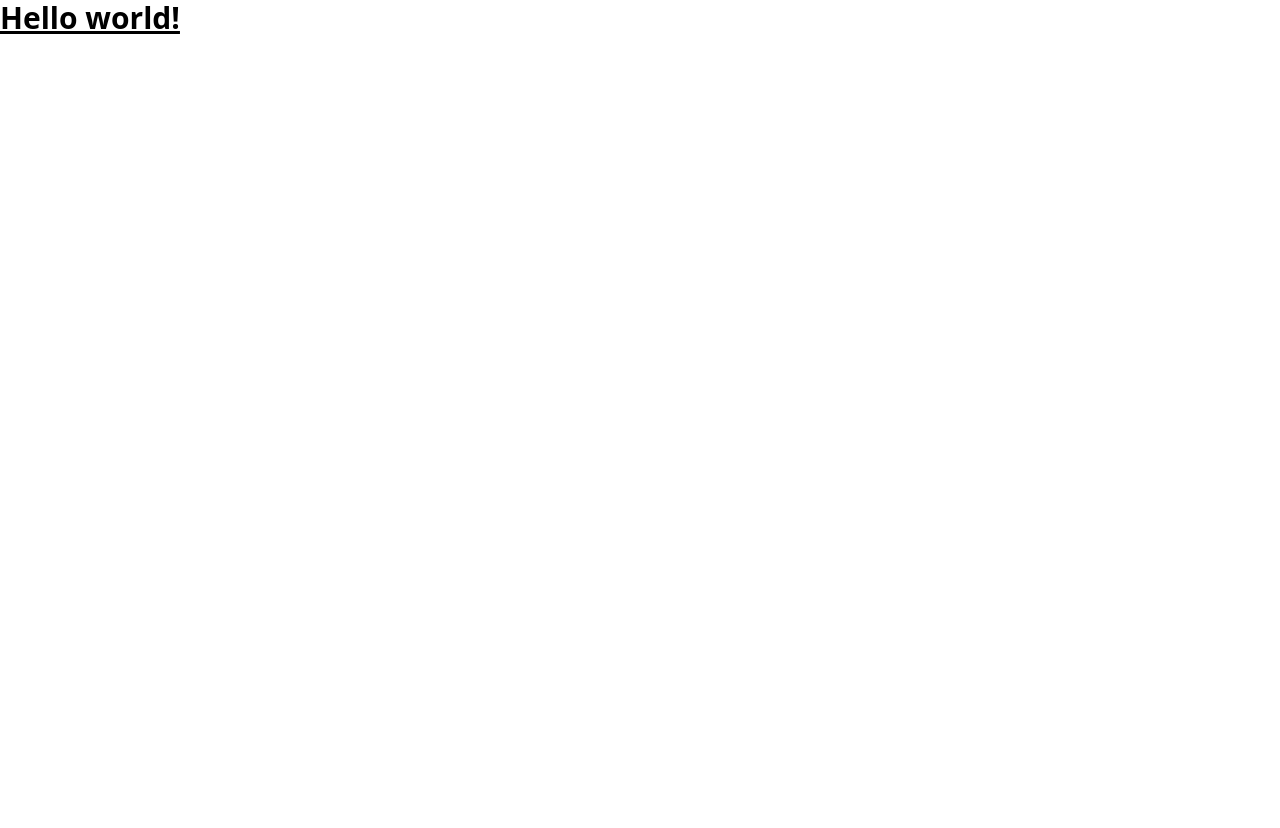
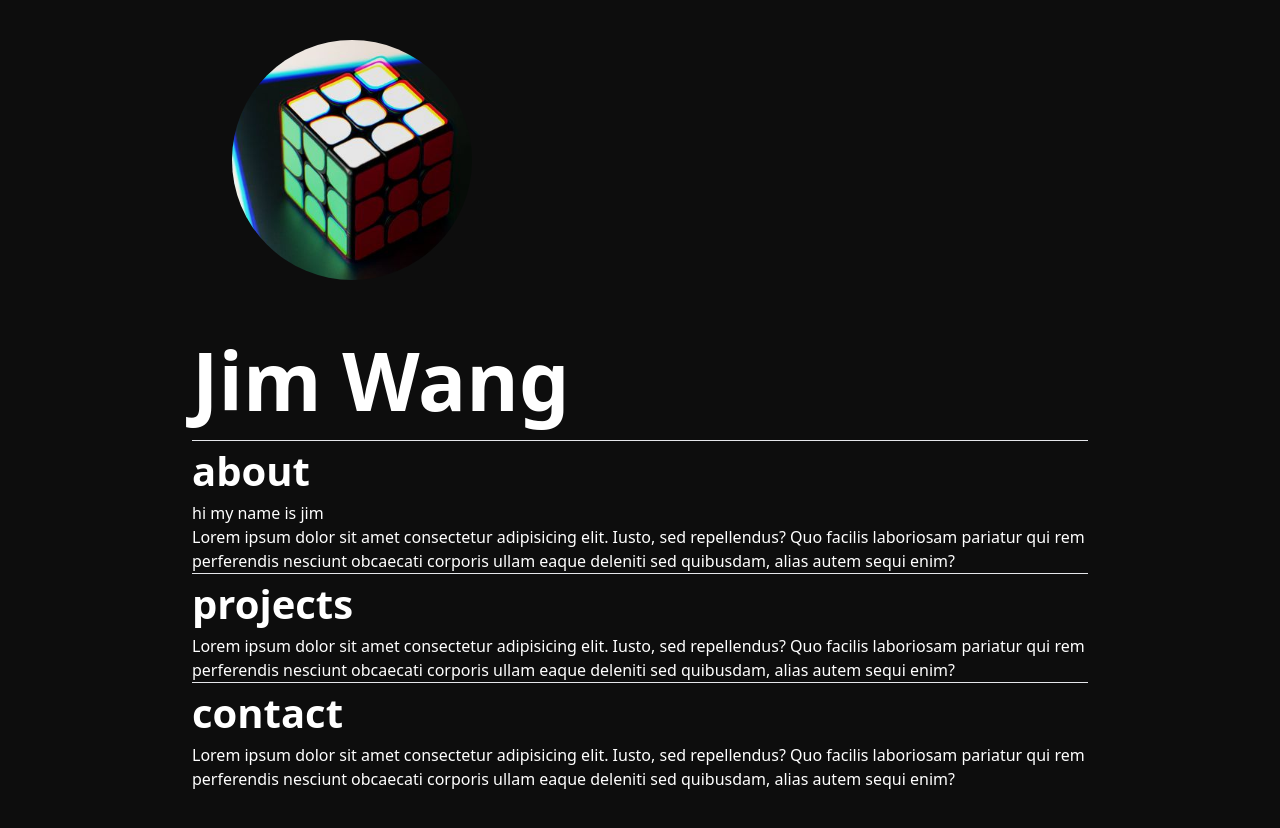
Before and after one commit to Wangj3743/Wangj3743.github.io, a Vue app: page / in a window 1280 px wide. Shown: the top 828 px of the page. Before the commit the page ends 800 px from the top, so only its background shows below. Built offline with nearby package versions, Linux system fonts and the light colour scheme.

Commit message:
more set up

```diff
--- a/index.html
+++ b/index.html
@@ -2,7 +2,7 @@
 <html lang="en">
   <head>
     <meta charset="UTF-8" />
-    <link rel="icon" type="image/svg+xml" href="/vite.svg" />
+    <link rel="icon" type="image/svg+xml" href="src\assets\cube.jpg" />
     <meta name="viewport" content="width=device-width, initial-scale=1.0" />
     <title>jim wang</title>
   </head>
--- a/src/App.vue
+++ b/src/App.vue
@@ -3,9 +3,70 @@
 </script>
 
 
-
 <template>
-  <h1 class="text-3xl font-bold underline">
-    Hello world!
-  </h1>
+  <div class="m-auto w-[70%]">
+  <!--section 00: header-->
+    <div>
+      <img class="rounded-[100%] scale-75" src="src\assets\cube.jpg">
+      <h1 class="text-[80px] font-bold">
+        Jim Wang
+      </h1>
+    </div>
+    <hr>
+  <!--section 01: about    2 5 8-->
+    <div>
+      <h2 class="text-[40px] font-bold">about</h2>
+      <p>hi my name is jim</p>
+      <p>
+        Lorem ipsum dolor
+        sit amet consectetur
+        adipisicing elit.
+        Iusto, sed repellendus?
+        Quo facilis laboriosam
+        pariatur qui rem
+        perferendis nesciunt
+        obcaecati corporis
+        ullam eaque deleniti
+        sed quibusdam, alias
+        autem sequi enim?
+      </p>
+    </div>
+    <hr>
+  <!--section 02: projects-->
+    <div>
+      <h2 class="text-[40px] font-bold">projects</h2>
+      <p>
+        Lorem ipsum dolor
+        sit amet consectetur
+        adipisicing elit.
+        Iusto, sed repellendus?
+        Quo facilis laboriosam
+        pariatur qui rem
+        perferendis nesciunt
+        obcaecati corporis
+        ullam eaque deleniti
+        sed quibusdam, alias
+        autem sequi enim?
+      </p>
+    </div>
+    <hr>
+  <!--section -1: footer/contact-->
+    <div>
+      <h2 class="text-[40px] font-bold">contact</h2>
+      <p>
+        Lorem ipsum dolor
+        sit amet consectetur
+        adipisicing elit.
+        Iusto, sed repellendus?
+        Quo facilis laboriosam
+        pariatur qui rem
+        perferendis nesciunt
+        obcaecati corporis
+        ullam eaque deleniti
+        sed quibusdam, alias
+        autem sequi enim?
+      </p>
+    </div>
+    <br><br><br><br><br><br><br><br>
+  </div>
 </template>
--- a/src/style.css
+++ b/src/style.css
@@ -1,3 +1,15 @@
 @tailwind base;
 @tailwind components;
 @tailwind utilities;
+
+body {
+    background-color: #0D0D0D;
+}
+
+h1,h2,h3,p {
+    color: white
+}
+
+a {
+    color: paleturquoise;
+}
```
Also changed, not shown: 1 other file (tests, documents, lock files or other folders).
